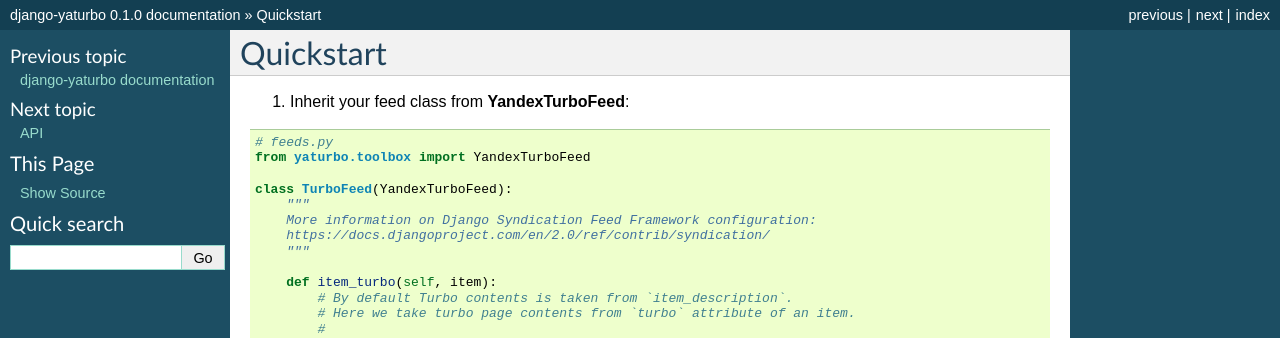
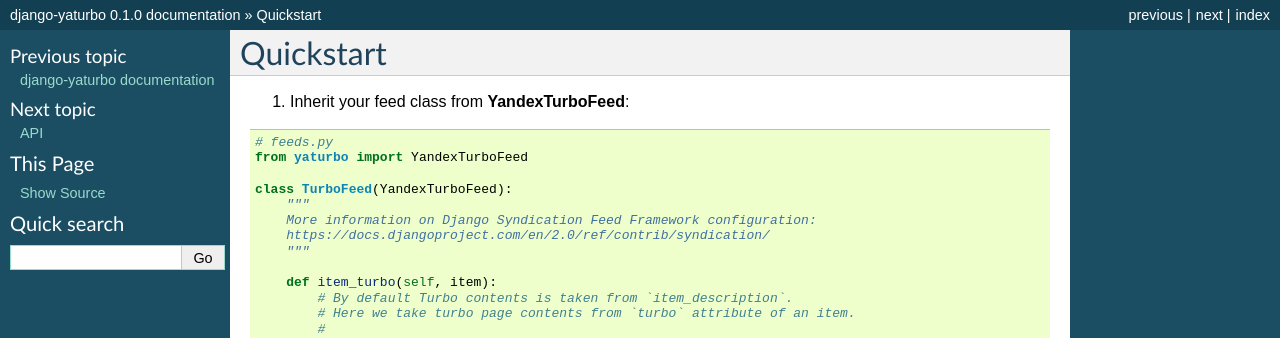
Before and after one commit to idlesign/django-yaturbo, a Sphinx documentation site: the page built from docs/source/quickstart.rst, in a window 1280 px wide. Shown: the top 338 px of the page. Built offline with Sphinx 7.4.7, drawn with Linux system fonts in a browser that asks for light colours.

Commit message:
YandexTurboFeed is now importable from package root.

```diff
--- a/README.rst
+++ b/README.rst
@@ -33,7 +33,7 @@
 .. code-block:: python
 
     # feeds.py
-    from yaturbo.toolbox import YandexTurboFeed
+    from yaturbo import YandexTurboFeed
 
     class TurboFeed(YandexTurboFeed):
         """
--- a/docs/source/api.rst
+++ b/docs/source/api.rst
@@ -2,5 +2,5 @@
 ===
 
 
-.. autoclass:: yaturbo.toolbox.YandexTurboFeed
+.. autoclass:: yaturbo.YandexTurboFeed
     :members:
--- a/docs/source/quickstart.rst
+++ b/docs/source/quickstart.rst
@@ -7,7 +7,7 @@
 .. code-block:: python
 
     # feeds.py
-    from yaturbo.toolbox import YandexTurboFeed
+    from yaturbo import YandexTurboFeed
 
     class TurboFeed(YandexTurboFeed):
         """
--- a/yaturbo/__init__.py
+++ b/yaturbo/__init__.py
@@ -1,5 +1,7 @@
 # -*- encoding: utf-8 -*-
 from __future__ import unicode_literals
+
+from .toolbox import YandexTurboFeed
 
 
 VERSION = (0, 1, 0)
```
Also changed, not shown: 3 other files.
